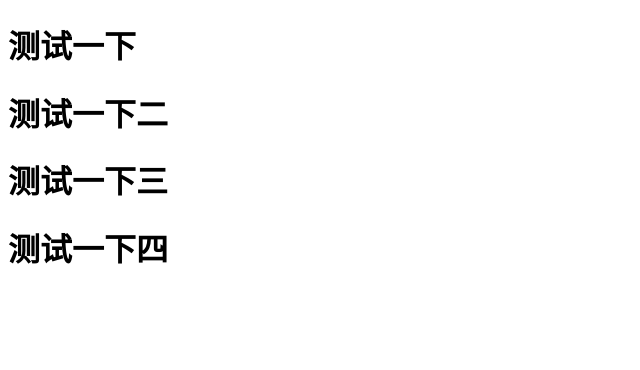
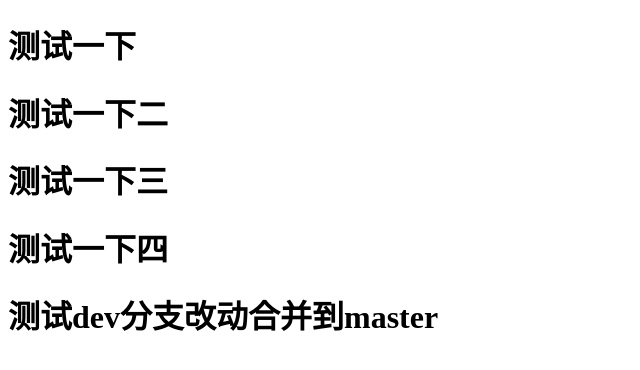
Before and after one commit to li1988/test_git, a plain HTML site: page index.html in a window 1280 px wide. Shown: the whole page, without its empty margins (0-640 px from the left). Drawn offline with Linux system fonts and the light colour scheme.

Commit message:
dev合并master

```diff
--- a/index.html
+++ b/index.html
@@ -12,5 +12,6 @@
     <h1>测试一下二</h1>
     <h1>测试一下三</h1>
     <h1>测试一下四</h1>
+    <h1>测试dev分支改动合并到master</h1>
 </body>
 </html>
```
